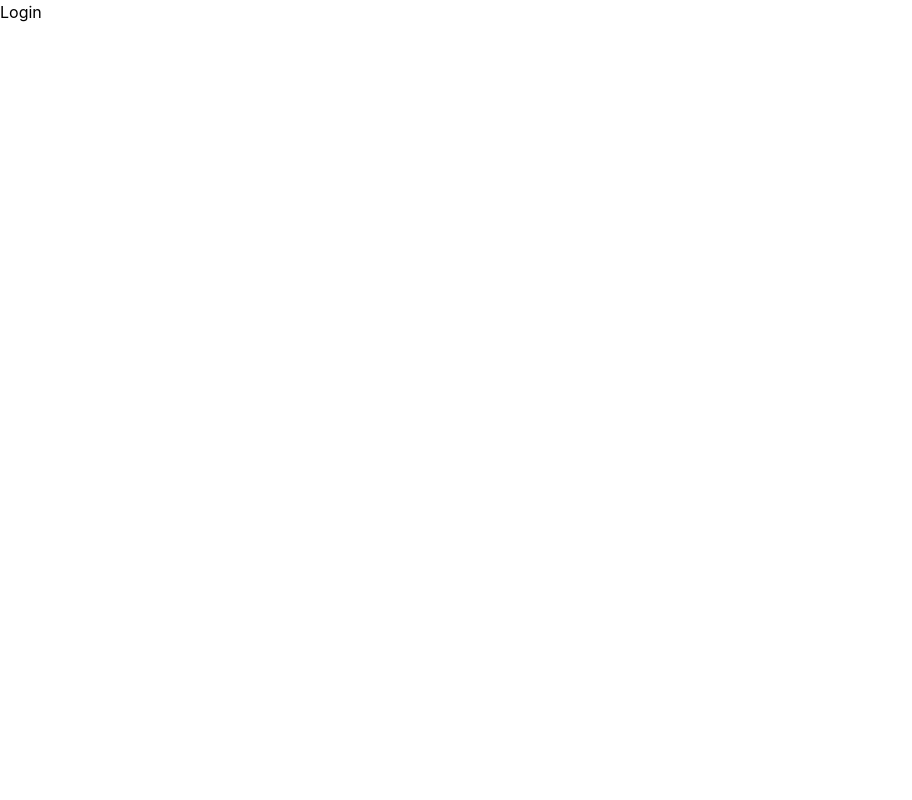
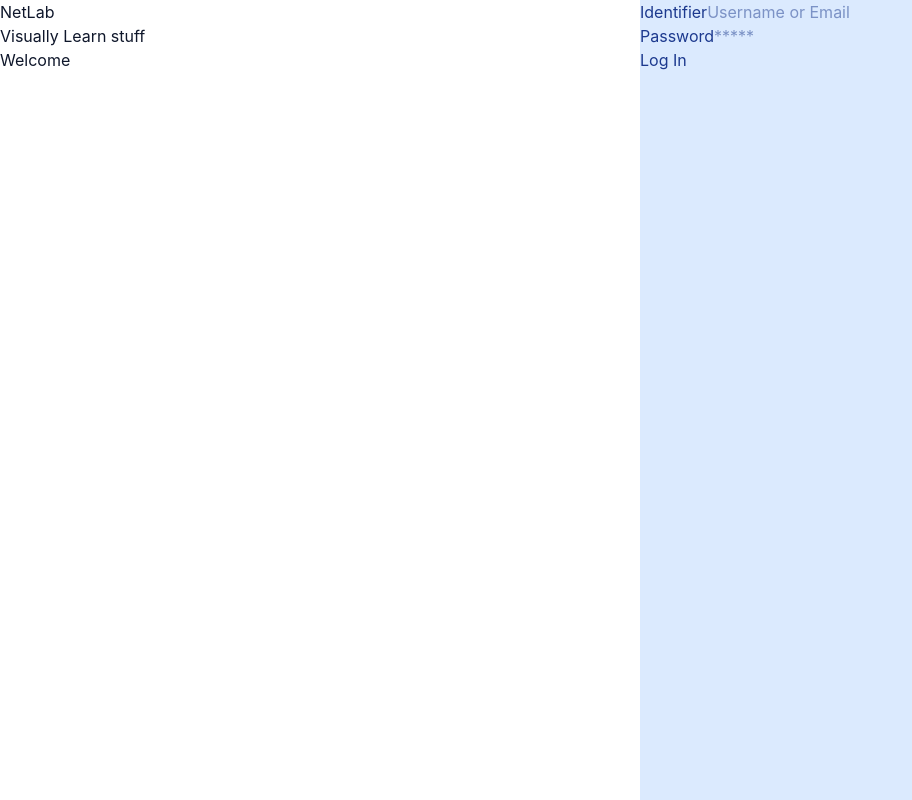
Before and after one commit to TanveerS24/NetLab, a React (Vite) app in the folder client/: page /login in a window 1280 px wide. Shown: the whole page, without its empty margins (0-912 px from the left). Built offline with nearby package versions, Linux system fonts and the light colour scheme.

Commit message:
Basic login page setup

```diff
--- a/client/src/App.tsx
+++ b/client/src/App.tsx
@@ -1,8 +1,8 @@
 import { BrowserRouter, Route, Routes, Navigate } from "react-router-dom"
 
-import Login from "./pages/login/login"
-import Register from "./pages/register/register"
-import Home from "./pages/home/home"
+import Login from "./pages/login/Login"
+import Register from "./pages/register/Register"
+import Home from "./pages/home/Home"
 
 function App() {
 
--- a/client/src/pages/login/Login.tsx
+++ b/client/src/pages/login/Login.tsx
@@ -1,8 +1,52 @@
+import { useNavigate } from "react-router-dom"
+import { useState } from "react"
+
+
 const Login = () => {
+    const navigate = useNavigate();
+
+    const [identifier, setIdentifier] = useState("");
+    const [password, setPassword] = useState("");
+
+    const handleLogin = (e: React.FormEvent) => {
+        e.preventDefault();
+        console.log(identifier, password);
+        if (identifier && password) {
+            navigate("/home");
+        }
+    }
+
     return (
-        <div>
-            <h1>Login</h1>
-        </div>
+        <>
+            <div className="grid grid-cols-2 min-h-screen">
+                <div className="grid grid-rows-[auto_1fr]">
+                    <div className="bg-transparent text-slate-900">
+                        <div >NetLab</div>
+                        <div>Visually Learn stuff</div>
+                    </div>
+                    <div className="bg-white text-slate-900">
+                        <div>Welcome</div>
+                    </div>
+                </div>
+                <div className="bg-blue-100 text-blue-900">
+                    <form onSubmit={handleLogin}>
+                        <div>
+                            <label>Identifier</label>
+                            <input type={"text"} value={identifier} placeholder="Username or Email" onChange={(e) => setIdentifier(e.target.value)} required />
+                        </div>
+                        <div>
+                            <label>Password</label>
+                            <input type={"password"} value={password} placeholder="*****" onChange={(e) => setPassword(e.target.value)} required></input>
+                        </div>
+                        <div>
+                            <button type={"submit"}>
+                                Log In
+                            </button>
+                        </div>
+                    </form>
+                </div>
+            </div>
+        </>
     )
 }
 
--- a/client/vite.config.ts
+++ b/client/vite.config.ts
@@ -4,4 +4,9 @@ import tailwindcss from "@tailwindcss/vite";
 
 export default defineConfig({
   plugins: [react(), tailwindcss()],
+  server: {
+    watch: {
+      usePolling: true,
+    },
+  },
 });
```
